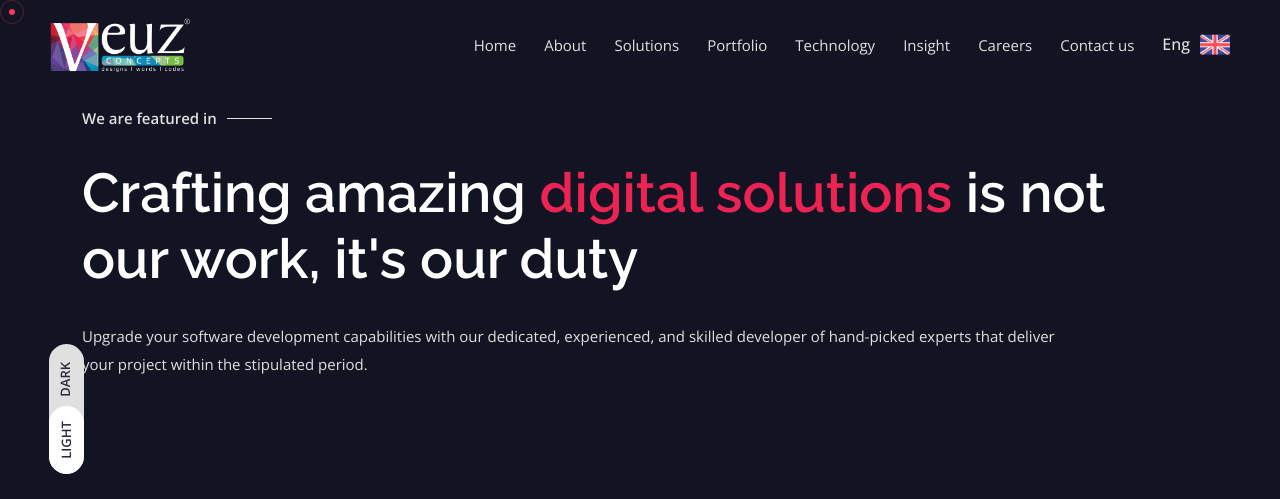
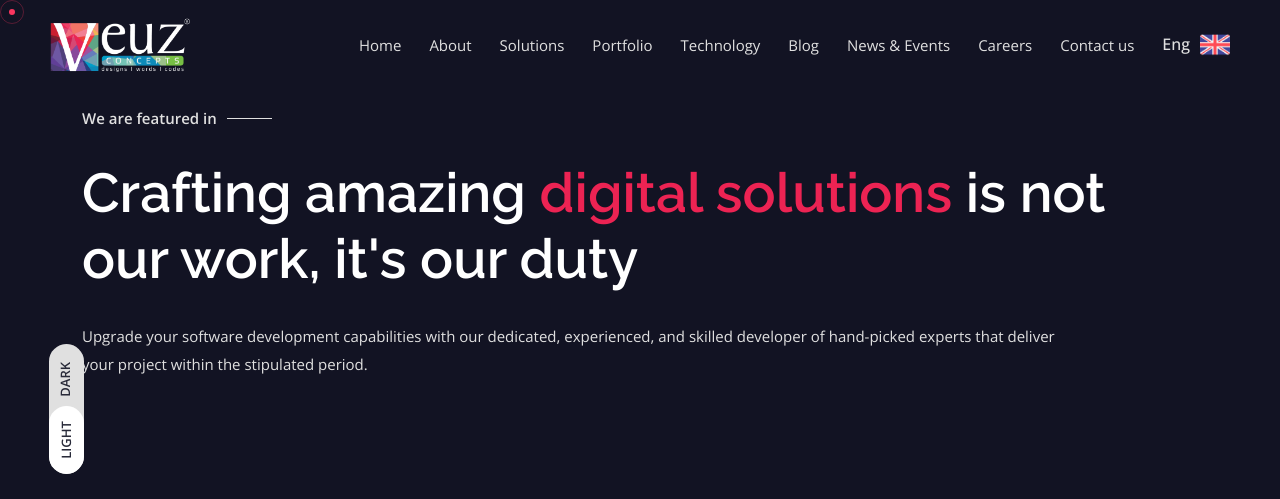
Before and after one commit to Veuz-UI/Veuz-website-new, a PHP site: page /about.php in a window 1280 px wide. Shown: the top 499 px of the page. Run offline with PHP 8.4, Linux system fonts and the light colour scheme; some libraries are stand-ins or nearby versions.

Commit message:
updates7

```diff
--- a/header.php
+++ b/header.php
@@ -16,7 +16,8 @@
                         <li><a href="service.php">Solutions</a></li>
                         <li><a href="portfolio.php">Portfolio</a></li>
                         <li><a href="technology.php">Technology</a></li>
-                        <li><a href="#">Insight</a></li>
+                        <li><a href="blog.php">Blog</a></li>
+                        <li><a href="news-and-events.php">News & Events</a></li>
                         <li><a href="career.php">Careers</a></li>
                         <li><a href="contact.php">Contact us</a></li>
                     </ul>
```
Also changed, not shown: 1 other file.
